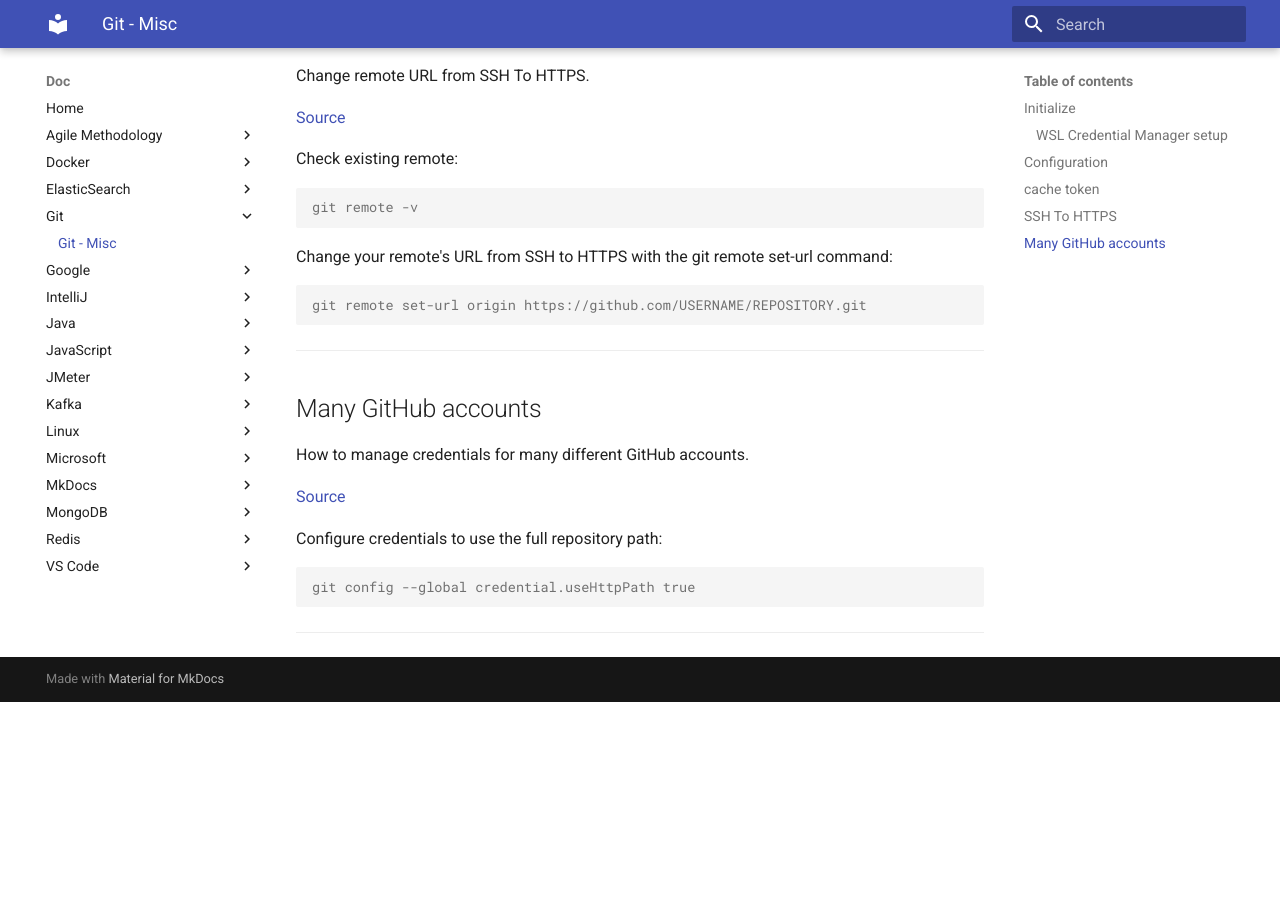
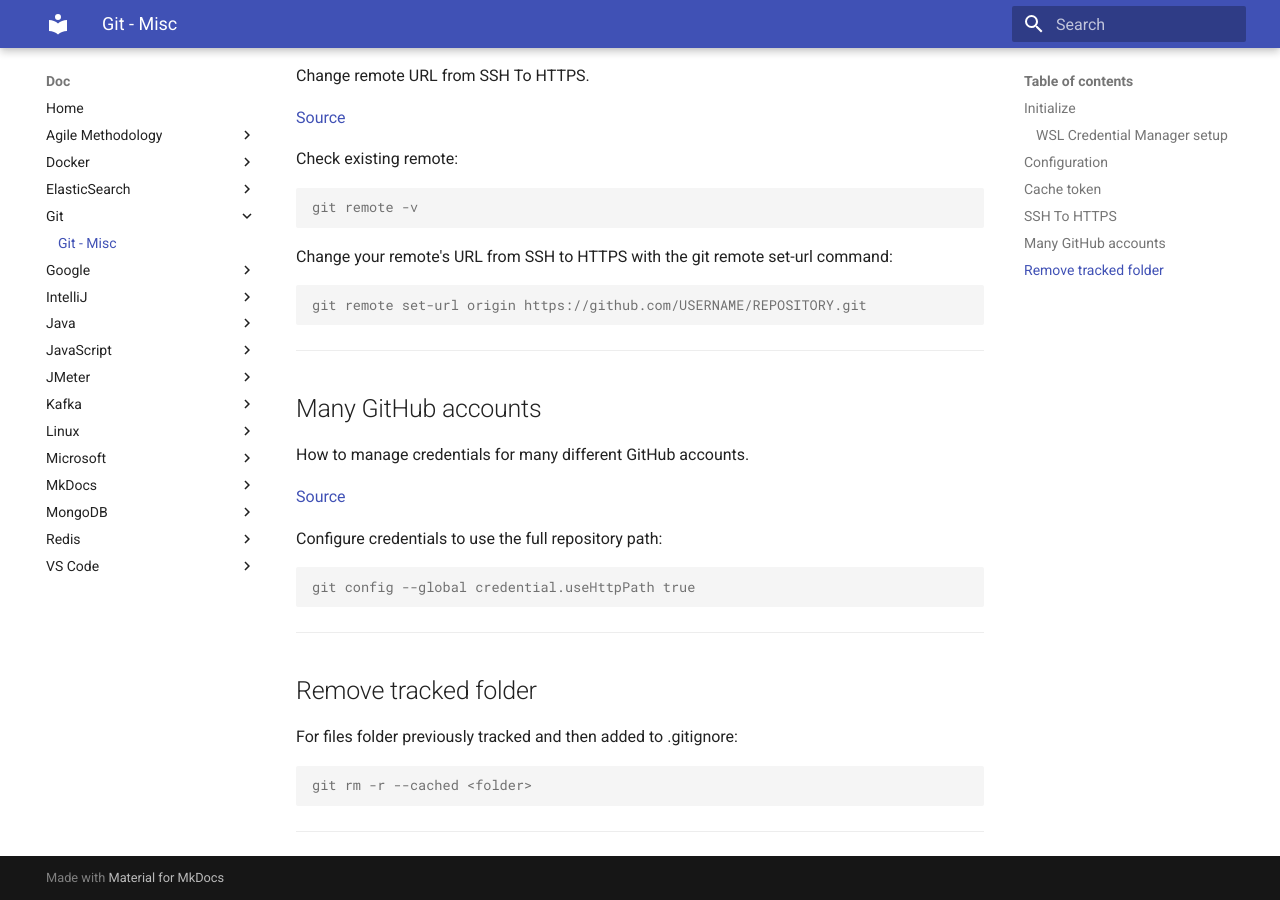
Before and after one commit to oldu73/doc, an MkDocs documentation site: the page built from docs/git/git.md, in a window 1280 px wide and 900 px high, scrolled down 1259 px. Built offline with MkDocs 1.6.1 and Material for MkDocs 9.7.7, drawn with Linux system fonts in a browser that asks for light colours; before the commit the page ends 1961 px from its top, so only the background shows below that; some of the changed text lies outside the part shown.

Commit message:
git remove tracked folder

````diff
--- a/docs/git/git.md
+++ b/docs/git/git.md
@@ -39,7 +39,7 @@
 
 ***
 
-## cache token
+## Cache token
 
 to cache token (use token instead of password) (for 15 minutes, by default).
 
@@ -90,3 +90,13 @@
 ```
 
 ***
+
+## Remove tracked folder
+
+For files folder previously tracked and then added to .gitignore:
+
+```console
+git rm -r --cached <folder>
+```
+
+***
````
